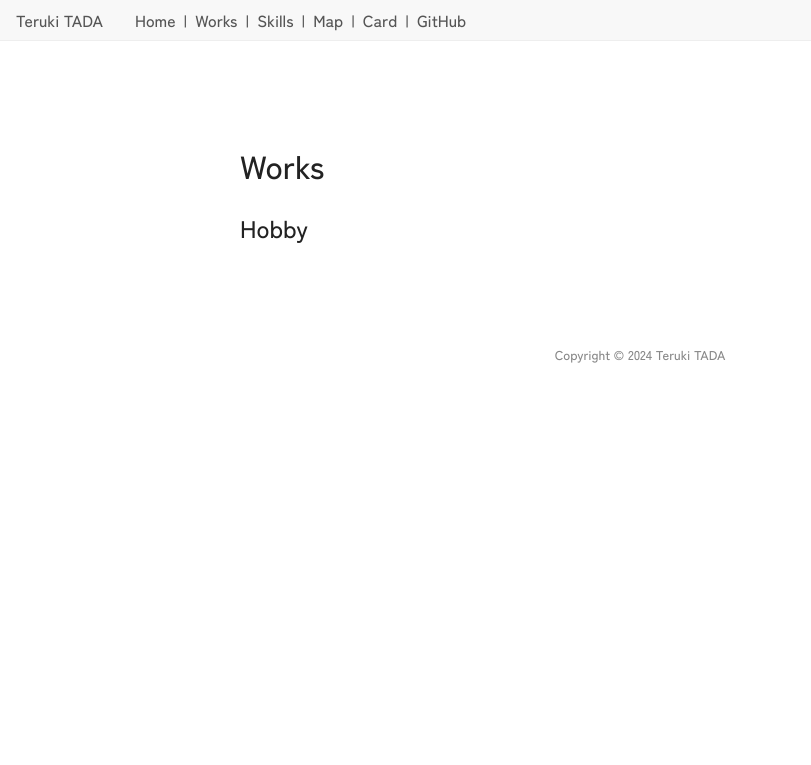
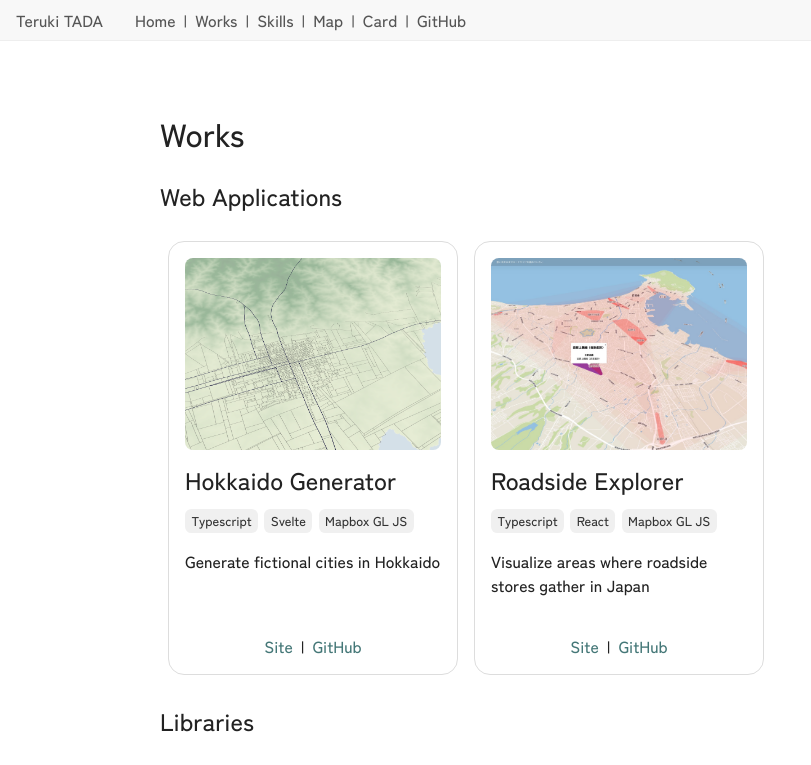
Before and after one commit to TadaTeruki/portfolio-svelte, a SvelteKit app: page /works in a window 1280 px wide. Shown: the top 765 px of the page, without its empty margins (0-811 px from the left). Built offline with nearby package versions, Linux system fonts and the light colour scheme.

Commit message:
works impl

```diff
--- a/src/lib/components/productcard.svelte
+++ /dev/null
@@ -1,32 +0,0 @@
-<!--card component-->
-
-<script>
-    export let title;
-    export let subtitle;
-    export let image;
-</script>
-
-<div class="card">
-    <img src={image} alt={title} />
-    <h2>{title}</h2>
-    <p>{subtitle}</p>
-</div>
-
-<style>
-    .card {
-        border: 1px solid #ccc;
-        border-radius: 4px;
-        padding: 1em;
-        margin: 1em;
-        max-width: 20em;
-    }
-
-    img {
-        max-width: 100%;
-        border-radius: 4px;
-    }
-
-    h2 {
-        margin: 0.5em 0;
-    }
-</style>
--- /dev/null
+++ b/src/lib/components/workcard.svelte
@@ -0,0 +1,104 @@
+<!--card component-->
+
+<script lang="ts" context="module">
+    export class Work {
+        name: string = "";
+        description: string = "";
+        urls: { tag: string; url: string }[] = [];
+        category: string = "";
+        technologies: string[] = [];
+        thumbnail: string = "";
+        personal: boolean = false;
+    }
+</script>
+
+<script lang="ts">
+    export let work: Work;
+</script>
+
+<a href={work.urls[0].url} target="_blank">
+    <div class="card">
+        <img src={`/works/images/${work.thumbnail}`} alt={work.name} />
+        <h2>{work.name}</h2>
+        <div class="technologies">
+            {#each work.technologies as tech}
+                <span>{tech}</span>
+            {/each}
+        </div>
+        <p>{work.description}</p>
+        <div class="links">
+            {#each work.urls as url}
+                <a href={url.url} target="_blank">{url.tag}</a>
+                {#if url !== work.urls[work.urls.length - 1]}
+                    |
+                {/if}
+            {/each}
+        </div>
+    </div>
+</a>
+
+<style>
+    .card {
+        border: 1px solid #ddd;
+        background-color: inherit;
+        border-radius: 1em;
+        padding: 1em;
+        margin: 0.5em;
+        max-width: 16em;
+        height: 25em;
+        display: flex;
+        flex-direction: column;
+    }
+
+    .card:hover {
+        background-color: #f8f8f8;
+    }
+
+    img {
+        width: 100%;
+        aspect-ratio: 4/3;
+        border-radius: 0.5em;
+        object-fit: cover;
+    }
+
+    h2 {
+        margin: 0.5em 0;
+    }
+
+    .technologies {
+        display: flex;
+        gap: 0.5em;
+        flex-wrap: wrap;
+        font-size: 0.8em;
+    }
+
+    .technologies span {
+        background-color: #f0f0f0;
+        color: #333;
+        border-radius: 0.5em;
+        padding: 0.2em 0.5em;
+    }
+
+    .links {
+        flex: 1;
+        align-items: end;
+
+        display: flex;
+        gap: 0.5em;
+
+        margin: auto;
+    }
+
+    a {
+        text-decoration: none;
+        color: inherit;
+    }
+
+    .links a {
+        color: #477;
+    }
+
+    .links a:hover {
+        color: #6aa;
+    }
+</style>
--- /dev/null
+++ b/src/lib/components/worktable.svelte
@@ -0,0 +1,19 @@
+<script lang="ts">
+    import type { Work } from "$lib/components/workcard.svelte";
+    import Workcard from "$lib/components/workcard.svelte";
+
+    export let works: Work[] = [];
+</script>
+
+<div class="content">
+    {#each works as work}
+        <Workcard {work} />
+    {/each}
+</div>
+
+<style>
+    .content {
+        display: flex;
+        flex-wrap: wrap;
+    }
+</style>
--- a/src/routes/+layout.svelte
+++ b/src/routes/+layout.svelte
@@ -19,7 +19,7 @@
     }
 
     :global(main) {
-        padding-top: 5em;
+        padding-top: 3em;
         margin: 0 auto;
         max-width: 50em;
         color: #222;
--- a/src/routes/map/+page.svelte
+++ b/src/routes/map/+page.svelte
@@ -1,4 +1,4 @@
-<script>
+<script lang="ts">
     import Map from "$lib/components/map.svelte";
 </script>
 
--- a/src/routes/works/+page.svelte
+++ b/src/routes/works/+page.svelte
@@ -1,8 +1,28 @@
-<script>
-    import Productcard from "$lib/components/productcard.svelte";
+<script lang="ts">
+    import type { Work } from "$lib/components/workcard.svelte";
+    import Worktable from "$lib/components/worktable.svelte";
+    import { onMount } from "svelte";
+
+    let works: Work[] = [];
+    let categories: string[] = [];
+
+    onMount(async () => {
+        const res = await fetch("/works/works.json");
+        works = await res.json().then((data) => data.works);
+        categories = Array.from(new Set(works.map((work) => work.category)));
+    });
 </script>
 
-<main>
+<main id="worksMain">
     <h1>Works</h1>
-    <h2>Hobby</h2>
+    {#each categories as category}
+        <h2>{category}</h2>
+        <Worktable works={works.filter((work) => work.category === category)} />
+    {/each}
 </main>
+
+<style>
+    #worksMain {
+        max-width: 60em;
+    }
+</style>
--- a/static/works/works.json
+++ b/static/works/works.json
@@ -13,7 +13,7 @@
                     "url": "https://github.com/TadaTeruki/HokkaidoGenerator"
                 }
             ],
-            "category": "Web Application",
+            "category": "Web Applications",
             "technologies": [
                 "Typescript",
                 "Svelte",
@@ -35,7 +35,7 @@
                     "url": "https://github.com/TadaTeruki/roadside-explorer"
                 }
             ],
-            "category": "Web Application",
+            "category": "Web Applications",
             "technologies": [
                 "Typescript",
                 "React",
@@ -57,7 +57,7 @@
                     "url": "https://github.com/TadaTeruki/fastlem"
                 }
             ],
-            "category": "Library",
+            "category": "Libraries",
             "technologies": [
                 "Rust",
                 "Landscape Evolution Model"
@@ -74,7 +74,7 @@
                     "url": "https://github.com/TadaTeruki/name-engine"
                 }
             ],
-            "category": "Library",
+            "category": "Libraries",
             "technologies": [
                 "Rust",
                 "Markov Chain"
@@ -91,7 +91,7 @@
                     "url": "https://github.com/TadaTeruki/naturalneighbor"
                 }
             ],
-            "category": "Library",
+            "category": "Libraries",
             "technologies": [
                 "Rust"
             ],
```
